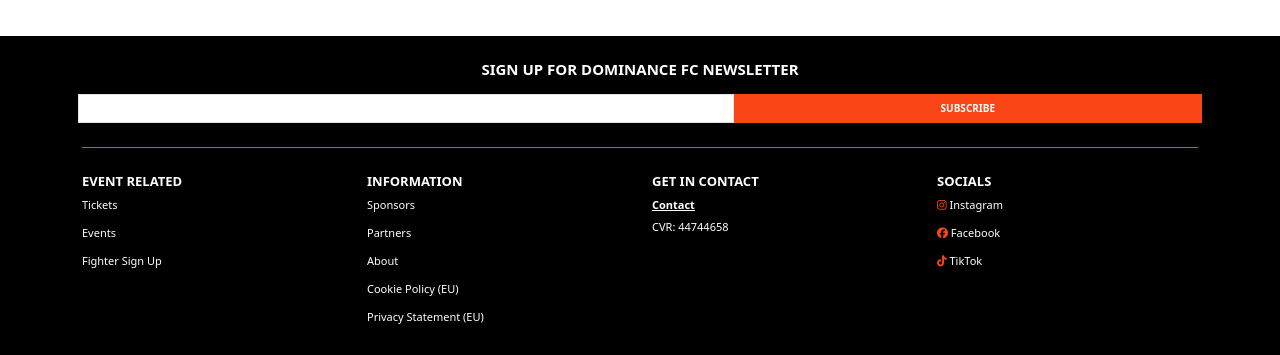
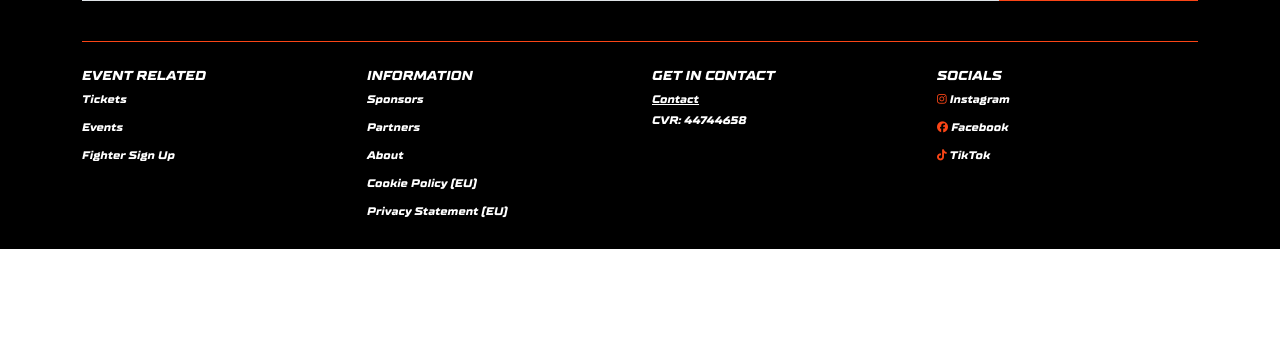
Before and after one commit to learasmussen/DominanceFC2, a PHP site: page / in a window 1280 px wide. Shown: the part 2246-2601 px from the top of the page. After the commit the page ends 2495 px from the top, so only its background shows below. Run offline with PHP 8.4, Linux system fonts and the light colour scheme; style sheets or scripts are compiled from the project's sources; some libraries are stand-ins or nearby versions.

Commit message:
rettet nogle ting

```diff
--- a/css/styles.scss
+++ b/css/styles.scss
@@ -46,6 +46,10 @@ $theme-colors: map-merge($theme-colors, $custom-colors);
 
 
 /* Event card */
+#event-card-negative-margin{
+	margin-top: -50px;
+}
+
 #upcoming-events-header{
 	font-size: 17px;
 }
@@ -128,7 +132,7 @@ $theme-colors: map-merge($theme-colors, $custom-colors);
 }
 
 .email-subscribe{
-	font-size: 5px;
+	font-size: 8px;
 }
 
 
@@ -356,6 +360,10 @@ $theme-colors: map-merge($theme-colors, $custom-colors);
 		font-size: 12px;
 	}
 
+	#event-card-negative-margin{
+		margin-top: -100px;
+	}
+
 	#upcoming-events-header{
 		font-size: 28px;
 	}
@@ -491,6 +499,10 @@ $theme-colors: map-merge($theme-colors, $custom-colors);
 		font-size: 15px;
 	}
 
+	#event-card-negative-margin{
+		margin-top: -150px;
+	}
+
 	#watch-live-header{
 		font-size: 50px;
 	}
@@ -587,11 +599,18 @@ $theme-colors: map-merge($theme-colors, $custom-colors);
 	.apply-for-our-fighter-roster-text{
 		font-size: 16px;
 	}
+	.email-subscribe{
+		font-size: 15px;
+	}
 }
 
 @media only screen and (min-width: 1440px){
 	.navbar-fontsize{
 		font-size: 19px;
+	}
+
+	#event-card-negative-margin{
+		margin-top: -200px;
 	}
 
 	#upcoming-events-header{
--- a/include/footer.php
+++ b/include/footer.php
@@ -1,17 +1,15 @@
 <!-- Footer-->
-<footer class="container-fluid bg-black text-white py-4">
+<footer class="bg-black text-white py-4">
     <div class="container text-center">
         <!-- Newsletter Signup -->
-        <h5 class="text-uppercase fw-bold" id="sign-up-for-newsletter-header">Sign up for Dominance FC Newsletter</h5>
+        <h5 class="text-uppercase fw-bold font-overtext mb-md-2 mb-md-4" id="sign-up-for-newsletter-header">Sign up for Dominance FC Newsletter</h5>
 
-        <div class="row justify-content-center align-items-center mt-3 px-2 py-0">
-
-            <label class="col-md-7 col-8 p-0">
-                <input type="email" class="form-control bg-white text-light-gray rounded-0 email-subscribe " placeholder="E-MAIL" required>
-            </label>
-
-            <div class="col-md-5 col-4 p-0">
-                <button type="submit" class="btn btn-orange text-uppercase fw-bold w-100 rounded-0  email-subscribe text-white">Subscribe</button>
+        <div class="row">
+            <div>
+                <div class="input-group mb-3">
+                    <div class="form-control rounded-0 email-subscribe text-light-gray text-start">EMAIL</div>
+                    <button class="btn btn-orange px-3 px-lg-5 rounded-0 text-white email-subscribe font-overtext" type="button">SUBSCRIBE</button>
+                </div>
             </div>
         </div>
 
@@ -23,35 +21,35 @@
         <div class="row text-start mt-4">
             <!-- Event Related -->
             <div class="col-3">
-                <div class="text-uppercase fw-bold footer-headers" >Event Related</div>
-                <p class="mb-1"><a href="#" class="text-white text-decoration-none footer-text">Tickets</a></p>
-                <p class="mb-1"><a href="#" class="text-white text-decoration-none footer-text">Events</a></p>
-                <p class="mb-1"><a href="#" class="text-white text-decoration-none footer-text">Fighter Sign Up</a></p>
+                <div class="text-uppercase fw-bold footer-headers font-overtext" >Event Related</div>
+                <p class="mb-1"><a href="#" class="text-white text-decoration-none footer-text font-overtext">Tickets</a></p>
+                <p class="mb-1"><a href="#" class="text-white text-decoration-none footer-text font-overtext">Events</a></p>
+                <p class="mb-1"><a href="#" class="text-white text-decoration-none footer-text font-overtext">Fighter Sign Up</a></p>
             </div>
 
             <!-- Information -->
             <div class="col-3">
-                <div class="text-uppercase fw-bold footer-headers">Information</div>
-                <p class="mb-1"><a href="#" class="text-white text-decoration-none footer-text">Sponsors</a></p>
-                <p class="mb-1"><a href="#" class="text-white text-decoration-none footer-text">Partners</a></p>
-                <p class="mb-1"><a href="#" class="text-white text-decoration-none footer-text">About</a></p>
-                <p class="mb-1"><a href="#" class="text-white text-decoration-none footer-text">Cookie Policy (EU)</a></p>
-                <p class="mb-1"><a href="#" class="text-white text-decoration-none footer-text">Privacy Statement (EU)</a></p>
+                <div class="text-uppercase fw-bold footer-headers font-overtext">Information</div>
+                <p class="mb-1"><a href="#" class="text-white text-decoration-none footer-text font-overtext">Sponsors</a></p>
+                <p class="mb-1"><a href="#" class="text-white text-decoration-none footer-text font-overtext">Partners</a></p>
+                <p class="mb-1"><a href="#" class="text-white text-decoration-none footer-text font-overtext">About</a></p>
+                <p class="mb-1"><a href="#" class="text-white text-decoration-none footer-text font-overtext">Cookie Policy (EU)</a></p>
+                <p class="mb-1"><a href="#" class="text-white text-decoration-none footer-text font-overtext">Privacy Statement (EU)</a></p>
             </div>
 
             <!-- Contact -->
             <div class="col-3">
-                <div class="text-uppercase fw-bold footer-headers">Get in Contact</div>
-                <p class="mb-1"><a href="#" class="text-white text-decoration-underline fw-bold footer-text">Contact</a></p>
-                <p class="text-white footer-text">CVR: <a href="tel:44744658" class="text-white text-decoration-none footer-text">44744658</a></p>
+                <div class="text-uppercase fw-bold footer-headers font-overtext">Get in Contact</div>
+                <p class="mb-1"><a href="#" class="text-white text-decoration-underline fw-bold footer-text font-overtext">Contact</a></p>
+                <p class="text-white footer-text font-overtext">CVR: <a href="tel:44744658" class="text-white text-decoration-none footer-text font-overtext">44744658</a></p>
             </div>
 
             <!-- Socials -->
             <div class="col-3">
-                <div class="text-uppercase fw-bold footer-headers">Socials</div>
-                <p class="mb-1"><a href="https://instagram.com" class="text-white text-decoration-none footer-text"><i class="fa-brands fa-instagram text-orange"></i>  Instagram</a></p>
-                <p class="mb-1"><a href="https://facebook.com" class="text-white text-decoration-none footer-text"><i class="fa-brands fa-facebook text-orange"></i>  Facebook</a></p>
-                <p class="mb-1"><a href="https://tiktok.com" class="text-white text-decoration-none footer-text"><i class="fa-brands fa-tiktok text-orange"></i>  TikTok</a></p>
+                <div class="text-uppercase fw-bold footer-headers font-overtext">Socials</div>
+                <p class="mb-1"><a href="https://instagram.com" class="text-white text-decoration-none footer-text font-overtext"><i class="fa-brands fa-instagram text-orange"></i>  Instagram</a></p>
+                <p class="mb-1"><a href="https://facebook.com" class="text-white text-decoration-none footer-text font-overtext"><i class="fa-brands fa-facebook text-orange"></i>  Facebook</a></p>
+                <p class="mb-1"><a href="https://tiktok.com" class="text-white text-decoration-none footer-text font-overtext"><i class="fa-brands fa-tiktok text-orange"></i>  TikTok</a></p>
             </div>
         </div>
     </div>
--- a/include/logo-navbar.php
+++ b/include/logo-navbar.php
@@ -18,7 +18,7 @@
                 <a class="nav-link text-white navbar-fontsize-mobil" href="/fighter-sign-up.php">SIGN UP</a>
             </div>
             <div class="nav-item">
-                <a class="nav-link text-white navbar-fontsize-mobil" href="#">LIVE TV <i
+                <a class="nav-link text-white navbar-fontsize-mobil" href="/live-tv.php">LIVE TV <i
                             class="fa-solid fa-circle text-orange "></i></a>
             </div>
             <div class="nav-item">
@@ -58,7 +58,7 @@
 
 <!-- Navbar -->
 <nav class="navbar container-fluid bg-black d-none d-md-block">
-    <div class="navbar-nav d-flex flex-row justify-content-evenly w-100">
+    <div class="navbar-nav d-flex flex-row justify-content-evenly w-100 font-overtext">
         <div class="nav-item">
             <a class="nav-link text-white navbar-fontsize" href="#">EVENT</a>
         </div>
--- a/index.php
+++ b/index.php
@@ -30,13 +30,11 @@ require "settings/init.php";
 </div>
 
 <!-- Upcoming event card -->
-<div class="container">
+<div class="container" id="event-card-negative-margin">
     <div class="row d-flex justify-content-center">
-        <div class="col-12">
-            <div class="container bg-dark-gray text-white">
-                <div class="row align-items-center">
+        <div class="col-12 ">
             <!-- Title section -->
-                    <div>
+            <div class="bg-dark-gray text-white p-3">
                 <h2 class="text-uppercase fw-bold text-orange mb-1 mt-2 mb-md-2 mb-lg-3 ms-lg-2 mt-lg-3" id="upcoming-events-header">Upcoming
                     Events</h2>
                 <p class="fw-bold fst-italic event-card-big-text mb-1 mb-md-2 mb-lg-3 ms-lg-2">DOMINANCE FC 03: MMA IN K.B. HALLEN,
@@ -47,7 +45,7 @@ require "settings/init.php";
 
                     <!-- Text section -->
                     <div>
-                                <p class="event-card-text mb-1 mb-md-2 mb-lg-3 ms-lg-2">
+                        <p class="event-card-text mb-1 mb-md-2 mb-lg-3 ms-lg-2 font-text">
                             Expect fierce battles in the octagon, featuring both emerging local fighters and
                             international MMA stars.
                             DOMINANCE FC 3.0 promises to deliver high-stakes competition and a unique atmosphere
@@ -63,8 +61,6 @@ require "settings/init.php";
                         <a href="#"
                            class="btn btn-orange rounded-0 text-uppercase text-white fw-bold px-3 py-2 m-0 px-md-4 py-md-3 px-lg-5 py-lg-4"
                            id="buy-tickets-text">Buy Tickets</a>
-                            </div>
-                        </div>
                     </div>
                 </div>
             </div>
```
Also changed, not shown: live-tv.php (added, +80 -0 lines). Lines whose indentation alone changed are shown as unchanged.
